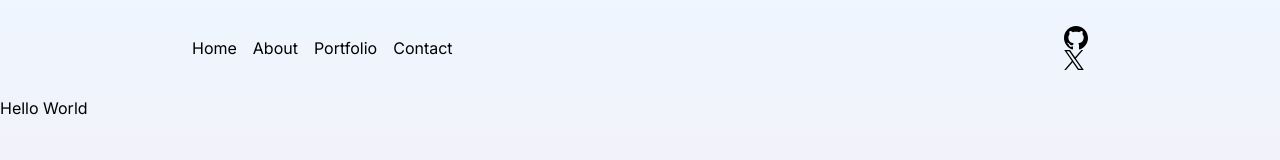
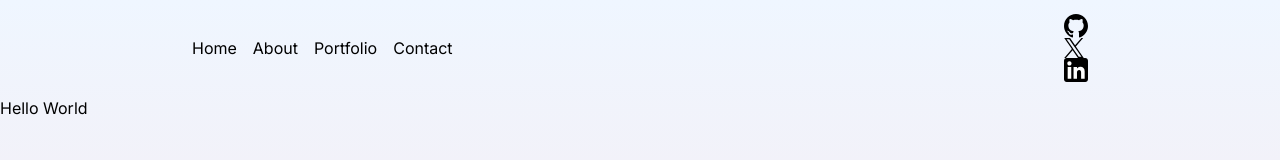
Before and after one commit to amine-omari/my-portfolio, a Next.js app: page / in a window 1280 px wide. Shown: the top 160 px of the page. Built offline with nearby package versions, Linux system fonts and the light colour scheme.

Commit message:
feat: import Linkedin icon

```diff
--- a/src/components/Navbar.jsx
+++ b/src/components/Navbar.jsx
@@ -2,6 +2,7 @@
 
 import Logo from "@/icons/logos/Logo";
 import Github from "@/icons/social/Github";
+import Linkedin from "@/icons/social/Linkedin";
 import Twitter from "@/icons/social/Twitter";
 import Link from "next/link";
 import { useState } from "react";
@@ -47,7 +48,7 @@ const Navbar = () => {
       </div>
 
       {/* Social Icons Container */}
-      <div>{[<Github />, <Twitter />]}</div>
+      <div>{[<Github />, <Twitter />, <Linkedin />]}</div>
 
       {/* Menu Container */}
       <div className="md:hidden">
```
